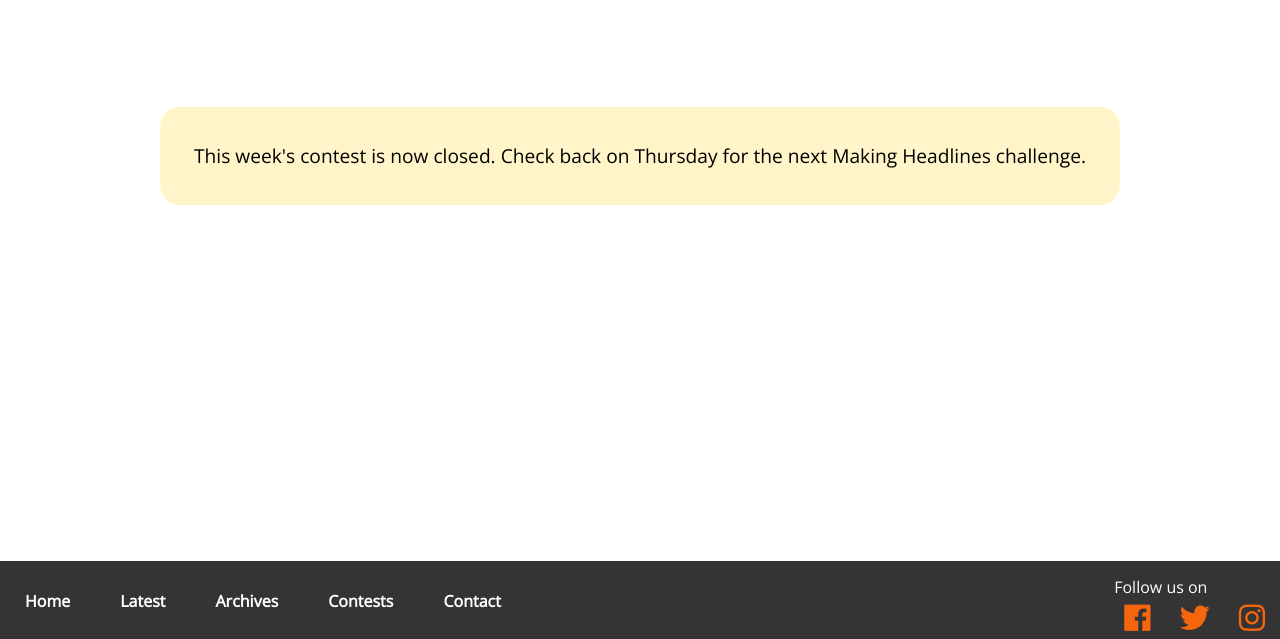
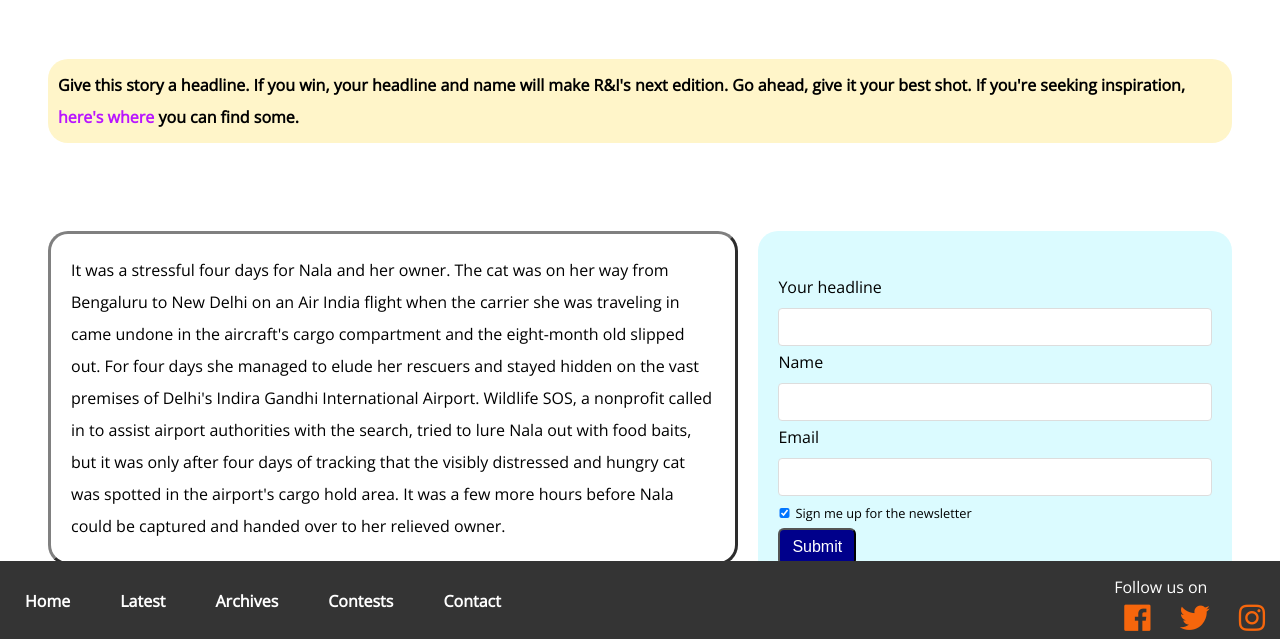
Before and after one commit to dhirendra14dev/newswebsite, a Django app: page /contest/storytitle in a window 1280 px wide. Shown: the part 161-800 px from the top of the page. Run offline with Django 3.2, Linux system fonts and the light colour scheme; some libraries are stand-ins or nearby versions.

Commit message:
story contest

```diff
--- a/templates/pages/storytitle.html
+++ b/templates/pages/storytitle.html
@@ -58,21 +58,17 @@
       </div>
       </div>
   </header>
-      <section class="contest-submit-message">
+      <!-- <section class="contest-submit-message">
         <p>This week's contest is now closed. Check back on Thursday for the next Making Headlines challenge.</p>
-      </section>
-      <!-- <main>
+      </section> -->
+      <main>
         <div class="storytitle-title">
 
           Give this story a headline. If you win, your headline and name will make R&I's next edition. Go ahead, give it your best shot. If you're seeking inspiration, <a style="color:rgb(185, 21, 255) "href="https://www.rnisays.com/newscontent/">here's where</a> you can find some.
         </div>
           <div class = "main-container">
             <div class = "storytitle-body">
-                <p class="storytitle-content ">When Caeden Thomson was born 12 weeks premature, and with cerebral palsy, doctors gave his parents a grim prognosis – the baby would never walk or talk. Boy, did Caeden prove them wrong.
-
-                  <br><br>
-
-                  Beating all odds, the seven-year-old last Saturday trekked all the way up Scotland's iconic Ben Nevis, the UK's highest mountain at 4,413 ft. tall. His aim – to raise £8,000 for the NHS and Scope, a disability equality charity. The amazing boy from Northamptonshire has raised upwards of £17,000 so far!</p>
+                <p class="storytitle-content ">It was a stressful four days for Nala and her owner. The cat was on her way from Bengaluru to New Delhi on an Air India flight when the carrier she was traveling in came undone in the aircraft's cargo compartment and the eight-month old slipped out. For four days she managed to elude her rescuers and stayed hidden on the vast premises of Delhi's Indira Gandhi International Airport. Wildlife SOS, a nonprofit called in to assist airport authorities with the search, tried to lure Nala out with food baits, but it was only after four days of tracking that the visibly distressed and hungry cat was spotted in the airport's cargo hold area. It was a few more hours before Nala could be captured and handed over to her relieved owner. </p>
 
             </div>
 
@@ -103,7 +99,7 @@
             </div>
 
         </div>
-          </main> -->
+          </main>
       <script>
         var x = document.getElementById("wish_to_subscribe");
             x.addEventListener("change",k)
```
